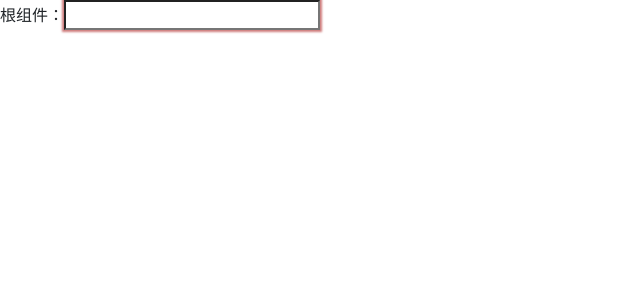
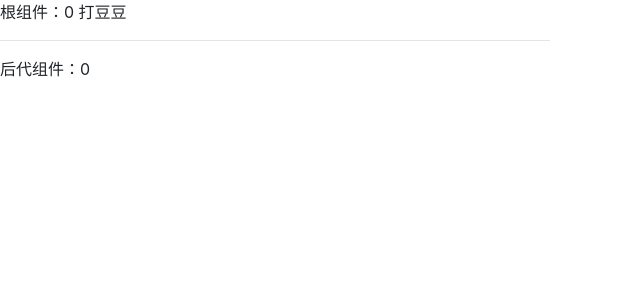
Before and after one commit to PlumDong/react-demo-heima, a React (Create React App) app: page / in a window 1280 px wide. Shown: the top 300 px of the page, without its empty margins (0-640 px from the left). Built offline with nearby package versions, Linux system fonts and the light colour scheme.

Commit message:
3. useContext-基本使用

```diff
--- a/src/App.jsx
+++ b/src/App.jsx
@@ -1,21 +1,17 @@
-import { useRef, useEffect } from "react";
+import React, { useState } from "react";
+import Context from "./context";
+import Child from './Child'
 
 const App = () => {
-    const inputRef = useRef(null);
-
-    useEffect(() => {
-        // input DOM元素
-        console.log(inputRef.current);
-        // input 获取焦点
-        console.log(inputRef.current.focus());
-    }, []);
-
+    const [count, setCount] = useState(0)
     return (
-        <div className="app">
-            根组件：
-            <input type="text" ref={inputRef} />
-        </div>
+        <Context.Provider value={count}>
+            <div className="app">
+                根组件：{count} <button onClick={() => setCount(count + 1)}>打豆豆</button>
+                <hr />
+                <Child />
+            </div>
+        </Context.Provider>
     );
 };
-
 export default App;
--- a/src/Child.jsx
+++ b/src/Child.jsx
@@ -1,16 +1,8 @@
-import { MyContext } from './App'
+import { useContext } from "react"
+import Context from './context'
+const Child = () => {
+    const count = useContext(Context)
+    return <div>后代组件：{count}</div>
+}
 
-const Child = () => {
-    return (
-        // 3. 通过Consumer来消费数据，value=>{ 这里使用数据 }
-        <MyContext.Consumer>
-            {(value) => (
-                <div className="child">
-                    <h5>子组件：{value.money} <button onClick={()=>value.updateMoney(5000)}>修改money</button></h5>
-                </div>
-            )}
-        </MyContext.Consumer>
-    );
-};
-
-export default Child;
+export default Child
--- /dev/null
+++ b/src/components/context.jsx
@@ -0,0 +1,2 @@
+import { createContext } from "react";
+export default createContext({})
```
